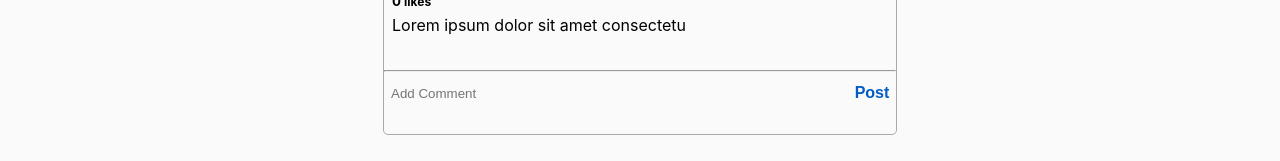
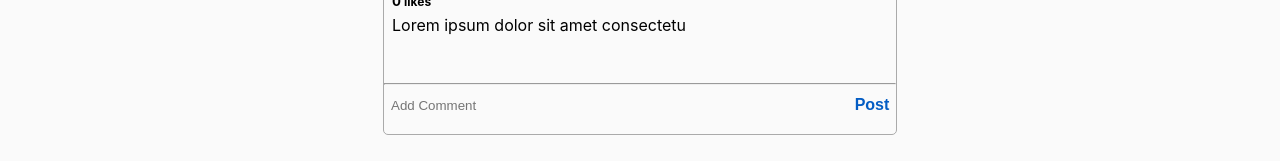
Before and after one commit to Hartaj-Singh-Dev/Instagram-mern-clone, a React (Create React App) app in the folder client/: page / in a window 1280 px wide. Shown: the part 762-923 px from the top of the page. Built offline with nearby package versions, Linux system fonts and the light colour scheme.

Commit message:
mergeing the branch and pushing code on github

```diff
--- a/client/src/Styles/Home.css
+++ b/client/src/Styles/Home.css
@@ -52,7 +52,9 @@ div.postFoot div.likes h5 span {
 div.cardPost div.postFoot div.postCaption{
     margin: -1rem 0 0 0.5rem ;
 }
-
+div.postFoot div.commentBox {
+    margin:3rem 0 0 0;
+}
 div.postFoot div.commentBox input{
     margin: 0 0 0 5px;
     height: 1.5rem;
@@ -69,6 +71,3 @@ div.postFoot div.commentBox button{
     font-weight: 700;
     font-size: medium;
 }
-div.postFoot div.commentBox {
-  margin:2.2rem 0 0 0;
-}
```
